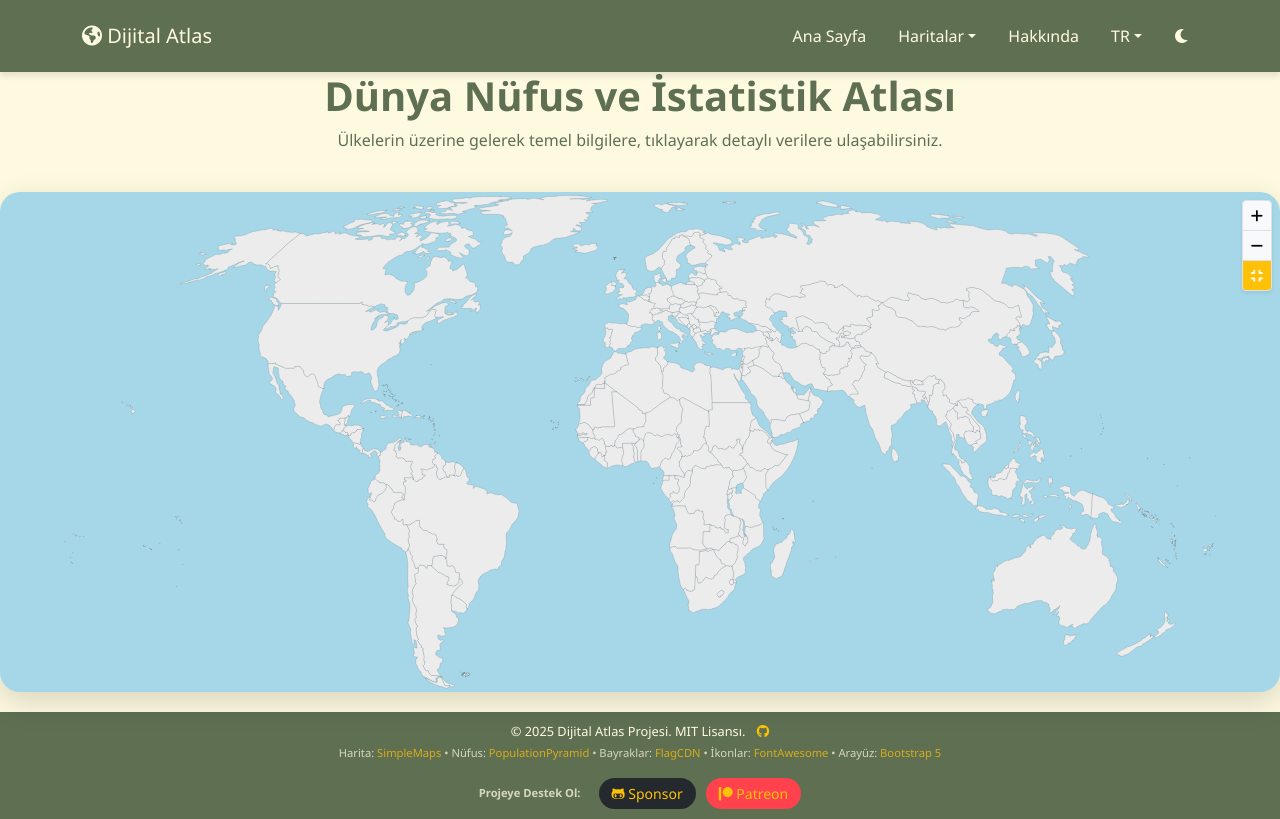
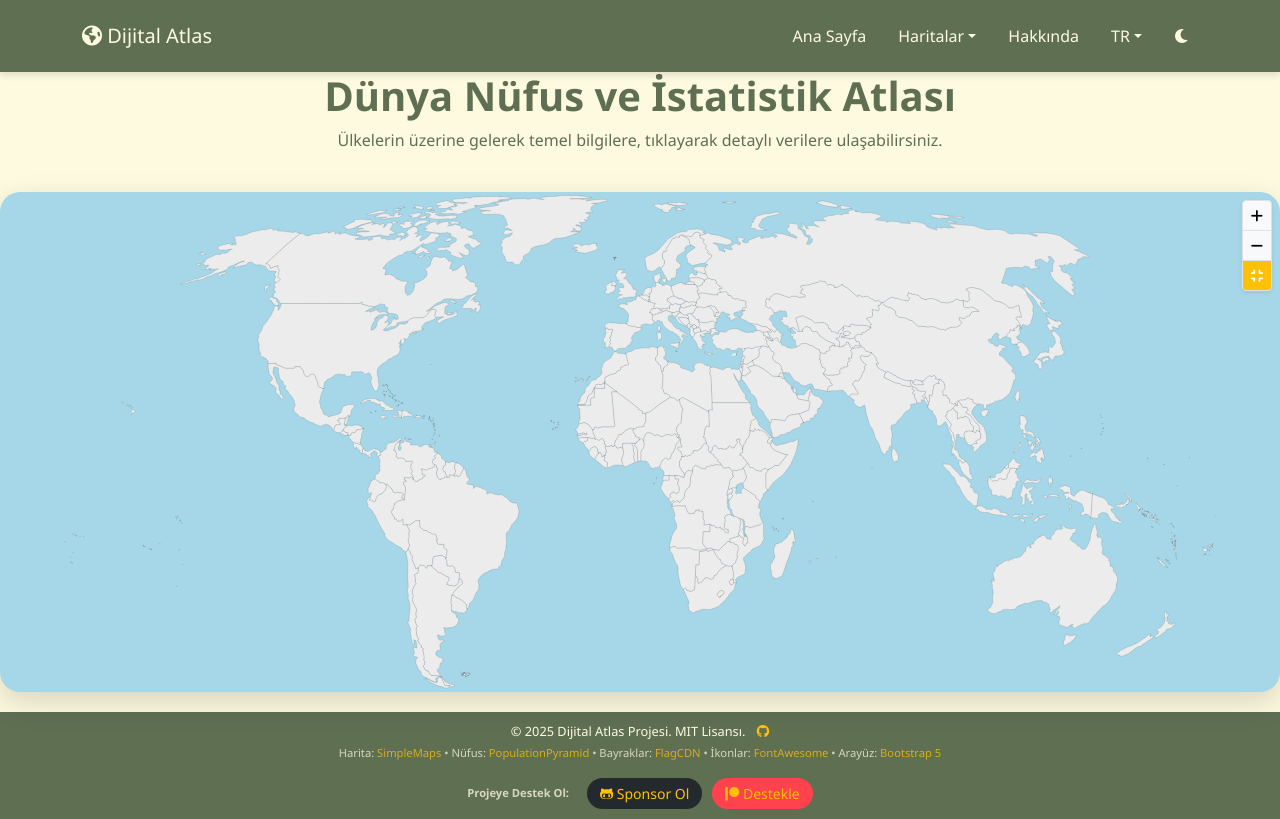
Before and after one commit to Amorti007/digital-atlas, a website: page public/index.html in a window 1280 px wide. Drawn offline with nearby package versions, Linux system fonts and the light colour scheme.

Commit message:
Sunum için dökümantasyon

```diff
--- a/public/index.html
+++ b/public/index.html
@@ -83,13 +83,11 @@
                   <span class="small fw-bold opacity-75 d-block d-md-inline mb-2 mb-md-0 me-md-2" data-lang="footer_support">
                      Projeye Destek Ol:
                   </span>
-                  <a href="https://github.com/sponsors/Amorti007" target="_blank"
-                     class="btn btn-sm btn-support btn-github">
-                     <i class="fab fa-github-alt"></i> <span class="d-none d-sm-inline">Sponsor</span>
+                  <a href="https://github.com/sponsors/Amorti007" target="_blank" class="btn btn-sm btn-support btn-github">
+                     <i class="fab fa-github-alt"></i> <span class="d-none d-sm-inline" data-lang="btn_sponsor">Sponsor</span>
                   </a>
-                  <a href="https://patreon.com/Amorti007" target="_blank"
-                     class="btn btn-sm btn-support btn-patreon">
-                     <i class="fab fa-patreon"></i> <span class="d-none d-sm-inline">Patreon</span>
+                  <a href="https://patreon.com/Amorti007" target="_blank" class="btn btn-sm btn-support btn-patreon">
+                     <i class="fab fa-patreon"></i> <span class="d-none d-sm-inline" data-lang="btn_patreon">Destekle</span>
                   </a>
                </div>
             </div>
--- a/public/src/js/lang.js
+++ b/public/src/js/lang.js
@@ -1,9 +1,15 @@
 // DIJITAL ATLAS - DİL VE LOKALİZASYON MOTORU
+
+/* Bu dosya, Dijital Atlas projesinin çok dilli desteğini yönetir.
+Dil yönetimini ana JavaScript dosyasından ayırarak ilgi alanlarının ayrımı (SoC) prensibini benimsedik.
+Bu sayede 'main.js' sadece iş mantığına odaklanırken, bu dosya sadece çeviri işlevini yönetiyor. */
 
 // Global Dil Değişkeni
 window.currentLang = "tr";
 
 // Çeviri Sözlüğü
+/* Çevirileri sözlük formatında tutarak yönetimi kolaylaştırdık.
+Ayrıca O(1) zaman karmaşıklığında veri erişimi sağladık. */
 window.uiTranslations = {
     tr: {
         nav_brand: "Dijital Atlas",
@@ -21,6 +27,8 @@ window.uiTranslations = {
         footer_icons: "İkonlar:",
         footer_ui: "Arayüz:",
         footer_support: "Projeye Destek Ol:",
+        btn_sponsor: "Sponsor Ol",
+        btn_patreon: "Destekle",
         // Dinamik İçerik Etiketleri
         lbl_capital: "Başkent:",
         lbl_continent: "Kıta:",
@@ -79,6 +87,8 @@ window.uiTranslations = {
         footer_icons: "Icons:",
         footer_ui: "UI:",
         footer_support: "Support Project:",
+        btn_sponsor: "Sponsor",
+        btn_patreon: "Support",
         // Dynamic Content Labels
         lbl_capital: "Capital:",
         lbl_continent: "Continent:",
@@ -124,6 +134,7 @@ window.uiTranslations = {
 };
 
 // Dil Değiştirme Fonksiyonu
+// Dil değiştirme işlemi SPA ve DOM yapısına uygun bir şekilde çalışarak tüm sayfayı yenilemez.
 function changeLanguage(lang) {
     window.currentLang = lang;
     updateUITexts(); // Arayüzdeki metinleri güncelle
@@ -141,6 +152,7 @@ function changeLanguage(lang) {
 
 // UI Metinlerini Güncelleyen Fonksiyon
 function updateUITexts() {
+    // 'querySelectorAll' ile 'data-lang' niteliğine sahip tüm elementleri tek seferde bulup döngüye sokuyoruz.
     document.querySelectorAll("[data-lang]").forEach((el) => {
         const key = el.getAttribute("data-lang");
         if (uiTranslations[window.currentLang][key]) {
```
